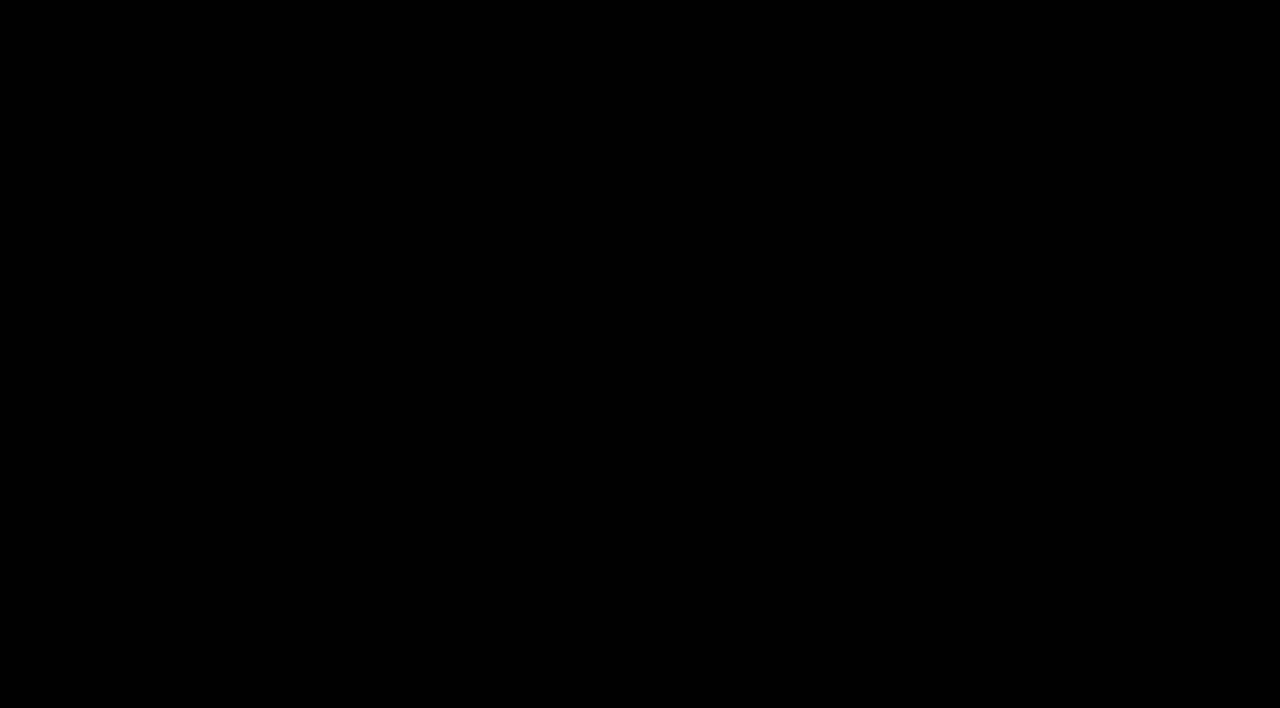
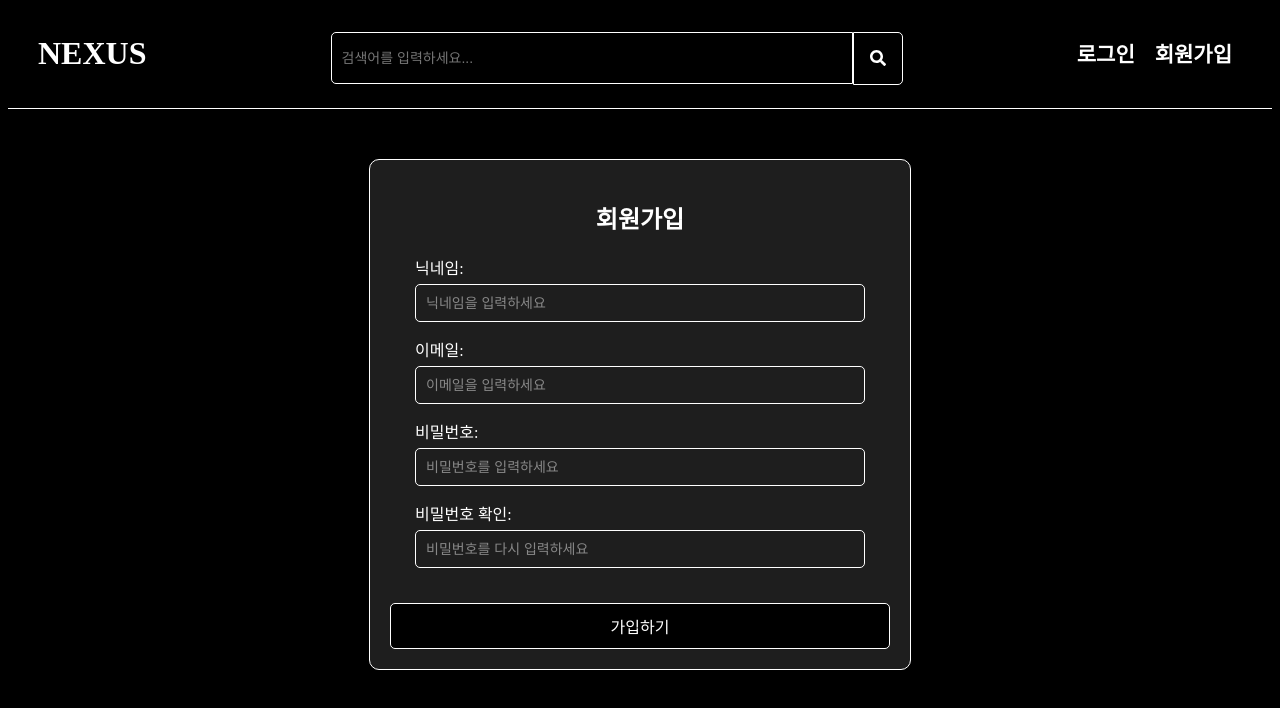
Before and after one commit to Zackdokong/Nexus, a React (Vite) app: page /signup in a window 1280 px wide. Before the commit this address had no page. Shown: the top 708 px of the page. Built offline with nearby package versions, Linux system fonts and the light colour scheme.

Commit message:
회원가입 기능 만듬

```diff
--- a/package.json
+++ b/package.json
@@ -10,6 +10,7 @@
     "preview": "vite preview"
   },
   "dependencies": {
+    "@supabase/supabase-js": "^2.47.10",
     "react": "^18.3.1",
     "react-dom": "^18.3.1",
     "react-icons": "^5.4.0",
--- a/src/App.tsx
+++ b/src/App.tsx
@@ -1,11 +1,13 @@
 import { BrowserRouter as Router, Route, Routes } from 'react-router-dom';
 import MainPage from './mainpage';
+import SignUp from './components/signup'
 
 function App() {
   return (
     <Router>
       <Routes>
         <Route path="/" element={<MainPage />}></Route>
+        <Route path="/signup" element={<SignUp />}></Route>
       </Routes>
     </Router>
   );
--- a/src/components/header.css
+++ b/src/components/header.css
@@ -9,6 +9,7 @@
 
 .logo {
     color: white;
+    text-decoration: none;
 }
 
 .logo-wrapper {
@@ -69,6 +70,8 @@
     cursor: pointer;
     padding: 10px;
     transition: color 0.3s ease, transform 0.2s ease; /* 색상과 크기 변화를 위한 애니메이션 */
+    color: white;
+    text-decoration: none;
 }
 
 .login:hover, .signup:hover {
--- a/src/components/header.tsx
+++ b/src/components/header.tsx
@@ -1,12 +1,13 @@
 import './header.css';
 import { FaSearch } from 'react-icons/fa'; // Font Awesome 아이콘
+import { Link } from 'react-router-dom'; // Link를 추가
 
 function Header() {
   return (
     <>
       <div className="wrapper">
         <div className="logo-wrapper">
-          <h1 className="logo">NEXUS</h1>
+          <Link to="/" className="logo"><h1>NEXUS</h1></Link> {/* 로고 클릭 시 홈으로 이동 */}
         </div>
         <div className="search-wrapper">
           <input
@@ -20,7 +21,8 @@ function Header() {
         </div>
         <div className="account-wrapper">
           <h2 className="login">로그인</h2>
-          <h2 className="signup">회원가입</h2>
+          {/* 회원가입 버튼에 Link 추가 */}
+          <Link to="/signup" className="signup"><h2>회원가입</h2></Link>
         </div>
       </div>
     </>
--- /dev/null
+++ b/src/components/signup.css
@@ -0,0 +1,84 @@
+/* 전체 컨테이너 */
+.signup-container {
+    max-width: 500px;
+    margin: 50px auto;
+    padding: 20px;
+    background-color: #1e1e1e;
+    border: 1px solid white;
+    border-radius: 10px;
+    color: white;
+    box-shadow: 0 4px 8px rgba(0, 0, 0, 0.2);
+  }
+
+  /* 제목 스타일 */
+  .signup-title {
+    background-color: #1e1e1e;
+    text-align: center;
+    font-size: 24px;
+    margin-bottom: 20px;
+  }
+
+  /* 폼 스타일 */
+  .signup-form {
+    display: flex;
+    flex-direction: column;
+    background-color: #1e1e1e;
+    justify-content: center;
+  }
+
+  /* 라벨과 입력 필드 */
+  .signup-form label {
+    margin-bottom: 15px;
+    margin-left: 25px;
+    font-size: 16px;
+    background-color: #1e1e1e;
+  }
+
+  .signup-form input {
+    width: 90%;
+    padding: 10px;
+    margin-top: 5px;
+    border: 1px solid white;
+    border-radius: 5px;
+    background-color: #1e1e1e;
+    color: white;
+    font-size: 14px;
+  }
+
+  .signup-form input::placeholder {
+    color: #888;
+  }
+
+  /* 버튼 스타일 */
+  .signup-button {
+    margin-top: 20px;
+    padding: 10px 20px;
+    border: solid white;
+    background-color: black;
+    color: white;
+    font-size: 16px;
+    border-radius: 5px;
+    cursor: pointer;
+    transition: background-color 0.3s ease;
+    border-width: 1px;
+  }
+
+  .signup-button:hover {
+    background-color: #888;
+  }
+
+  .error-message {
+    background-color: #1e1e1e;
+    color: red;
+    font-size: 16px;
+    margin-bottom: 30px;
+    margin-left: 25px;
+  }
+
+  .success-message {
+    background-color: #1e1e1e;
+    color: rgb(11, 212, 11);
+    font-size: 16px;
+    margin-bottom: 30px;
+    margin-left: 25px;
+  }
--- /dev/null
+++ b/src/components/signup.tsx
@@ -0,0 +1,112 @@
+import "./signup.css";
+import Header from "./header";
+import { useState } from "react";
+import supabase from "../../supabase"; // Supabase 클라이언트 가져오기
+
+function SignUp() {
+  const [nickname, setNickname] = useState(""); // 닉네임 상태 추가
+  const [email, setEmail] = useState("");
+  const [password, setPassword] = useState("");
+  const [confirmPassword, setConfirmPassword] = useState("");
+  const [error, setError] = useState("");
+  const [success, setSuccess] = useState("");
+
+  const handleSignUp = async (e: React.FormEvent) => {
+    e.preventDefault();
+
+    // 비밀번호 확인
+    if (password !== confirmPassword) {
+      setError("비밀번호가 일치하지 않습니다.");
+      return;
+    }
+
+    // Supabase Auth 회원가입 호출
+    const { data, error } = await supabase.auth.signUp({
+      email,
+      password,
+      options: {
+        // displayName을 metadata로 추가
+        data: {
+          displayName: nickname,
+        },
+      },
+    });
+
+    if (error) {
+      setError(error.message);
+    } else {
+      setSuccess("회원가입이 완료되었습니다! 이메일을 확인해주세요.");
+      setEmail("");
+      setPassword("");
+      setConfirmPassword("");
+      setNickname(""); // 닉네임 초기화
+    }
+  };
+
+  return (
+    <>
+      <Header />
+      <div className="signup-container">
+        <h2 className="signup-title">회원가입</h2>
+        <form className="signup-form" onSubmit={handleSignUp}>
+          {error && <p className="error-message">{error}</p>}
+          {success && <p className="success-message">{success}</p>}
+
+          {/* 닉네임 입력 필드 */}
+          <label>
+            닉네임:
+            <input
+              type="text"
+              value={nickname}
+              onChange={(e) => setNickname(e.target.value)}
+              placeholder="닉네임을 입력하세요"
+              required
+            />
+          </label>
+
+          {/* 이메일 입력 필드 */}
+          <label>
+            이메일:
+            <input
+              type="email"
+              value={email}
+              onChange={(e) => setEmail(e.target.value)}
+              placeholder="이메일을 입력하세요"
+              required
+            />
+          </label>
+
+          {/* 비밀번호 입력 필드 */}
+          <label>
+            비밀번호:
+            <input
+              type="password"
+              value={password}
+              onChange={(e) => setPassword(e.target.value)}
+              placeholder="비밀번호를 입력하세요"
+              required
+            />
+          </label>
+
+          {/* 비밀번호 확인 입력 필드 */}
+          <label>
+            비밀번호 확인:
+            <input
+              type="password"
+              value={confirmPassword}
+              onChange={(e) => setConfirmPassword(e.target.value)}
+              placeholder="비밀번호를 다시 입력하세요"
+              required
+            />
+          </label>
+
+          <button type="submit" className="signup-button">
+            가입하기
+          </button>
+        </form>
+      </div>
+    </>
+  );
+}
+
+export default SignUp;
--- /dev/null
+++ b/supabase.ts
@@ -0,0 +1,8 @@
+import { createClient } from '@supabase/supabase-js';
+
+const supabaseUrl = (import.meta as any).env.VITE_SUPABASE_ANON_URL;
+const supabaseAnonKey = (import.meta as any).env.VITE_SUPABASE_ANON_KEY;
+
+const supabase = createClient(supabaseUrl, supabaseAnonKey);
+
+export default supabase;
```
Also changed, not shown: 2 other files (tests, documents, lock files or other folders).
